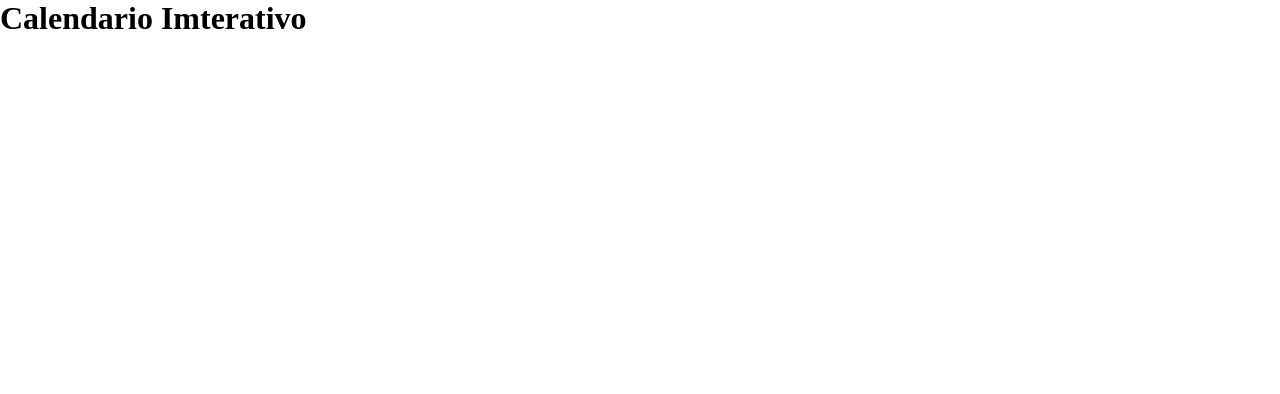
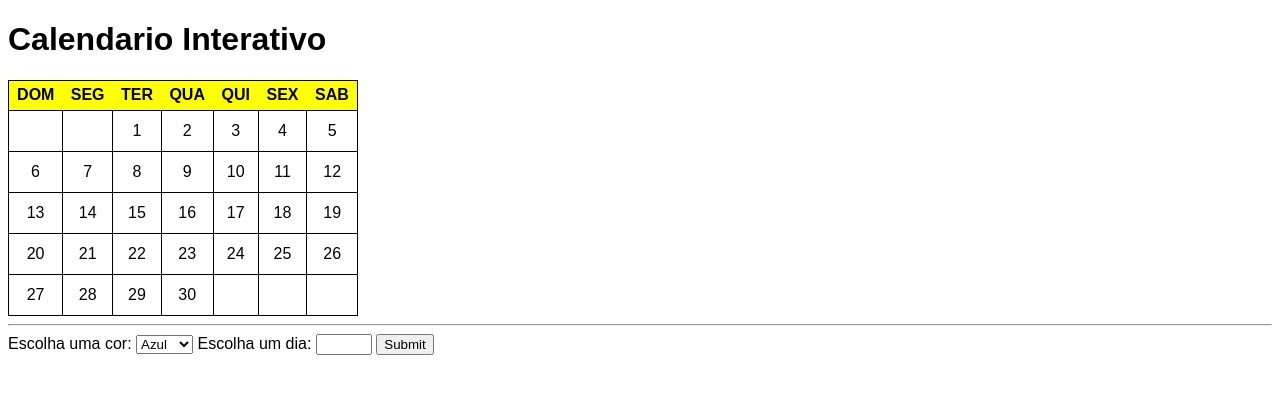
Before and after one commit to GabrielVancoDev/Calendario, a plain HTML site: page index.html in a window 1280 px wide. Drawn offline with Linux system fonts and the light colour scheme.

Commit message:
Inserindo dias no calendário e opçoes

```diff
--- a/index.html
+++ b/index.html
@@ -1,15 +1,86 @@
 <!DOCTYPE html>
 <html lang="pt-br">
-<head>
-    <meta charset="UTF-8">
-    <meta name="viewport" content="width=device-width, initial-scale=1.0">
+  <head>
+    <meta charset="UTF-8" />
+    <meta name="viewport" content="width=device-width, initial-scale=1.0" />
     <title>Calendario</title>
-    <link rel="stylesheet" href="style.css">
+    <link rel="stylesheet" href="style.css" />
+  </head>
+  <body>
+    <h1>Calendario Interativo</h1>
 
-</head>
-<body>
-    <h1>Calendario Imterativo</h1>
+    <table class="calendar" id="calendar">
+      <!-- Cabeçalho de tabela -->
+      <tr>
+        <th>DOM</th>
+        <th>SEG</th>
+        <th>TER</th>
+        <th>QUA</th>
+        <th>QUI</th>
+        <th>SEX</th>
+        <th>SAB</th>
+      </tr>
+      <tr>
+        <td></td>
+        <td></td>
+        <td>1</td>
+        <td>2</td>
+        <td>3</td>
+        <td>4</td>
+        <td>5</td>
+      </tr>
+
+      <tr>
+        <td>6</td>
+        <td>7</td>
+        <td>8</td>
+        <td>9</td>
+        <td>10</td>
+        <td>11</td>
+        <td>12</td>
+      </tr>
+      <tr>
+        <td>13</td>
+        <td>14</td>
+        <td>15</td>
+        <td>16</td>
+        <td>17</td>
+        <td>18</td>
+        <td>19</td>
+      </tr>
+
+      <tr>
+        <td>20</td>
+        <td>21</td>
+        <td>22</td>
+        <td>23</td>
+        <td>24</td>
+        <td>25</td>
+        <td>26</td>
+      </tr>
+
+      <tr>
+        <td>27</td>
+        <td>28</td>
+        <td>29</td>
+        <td>30</td>
+        <td></td>
+        <td></td>
+        <td></td>
+      </tr>
+    </table>
+    <hr />
+    <label for="">Escolha uma cor:</label>
+    <select name="cor" id="color">
+      <option value="LightBlue">Azul</option>
+      <option value="PaleGreen">Verde</option>
+      <option value="LightPink">Rosa</option>
+      <option value="SlateBlue">Roxo</option>
+    </select>
+    <label id="day">Escolha um dia:</label>
+    <input type="number" id="day" min="1" max="30" />
+    <input type="submit" />
 
     <script src="script.js"></script>
-</body>
+  </body>
 </html>
--- a/style.css
+++ b/style.css
@@ -1,5 +1,15 @@
-* {
-  margin: 0;
-  padding: 0;
-  box-sizing: border-box;
+*{
+    font-family: Arial, Helvetica, sans-serif;
 }
+
+.calendar,tr, td {
+    border: 1px solid black;
+    border-collapse: collapse;
+    padding: 5px;text-align: center;
+    width: 350px;
+    height: 30px;
+}
+
+th{
+    background-color: yellow;
+}
```
